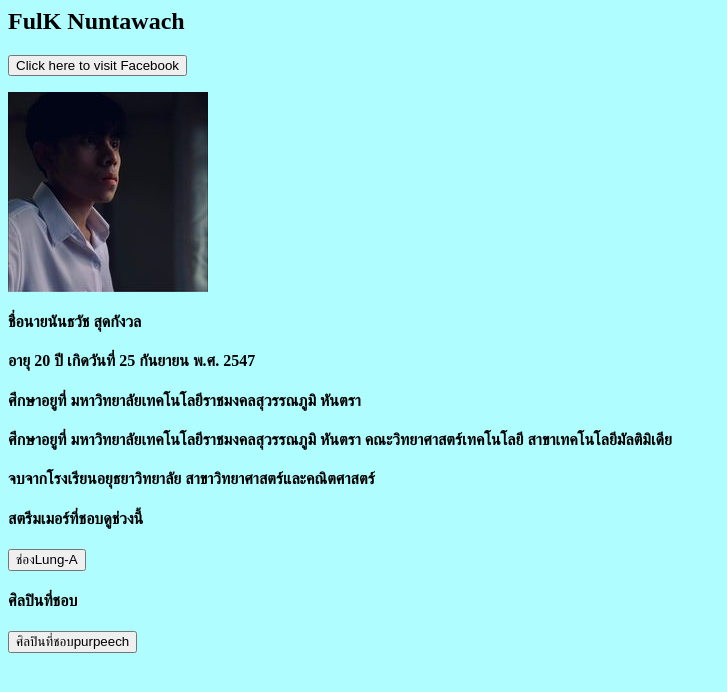
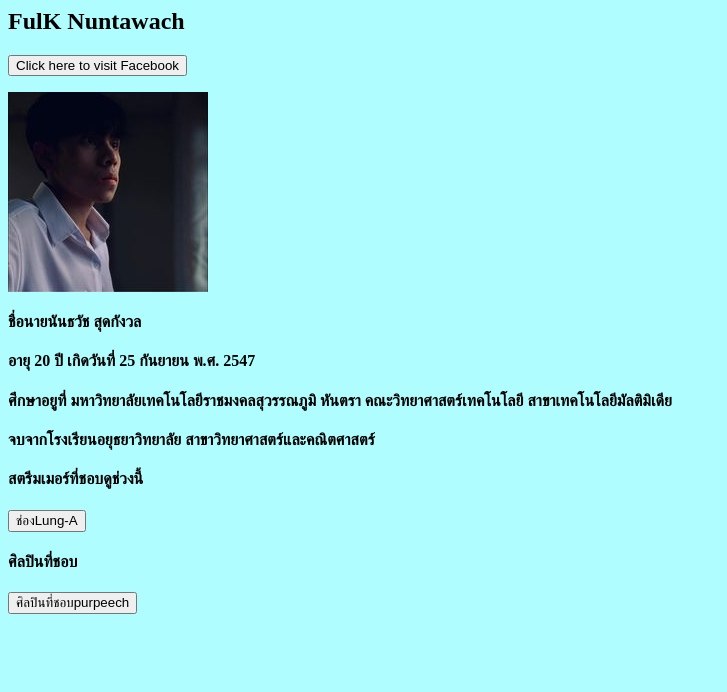
Before and after one commit to FulkFKo/Nuntawach-Sudkongwol2024, a plain HTML site: page index.html in a window 1280 px wide. Shown: the whole page, without its empty margins (0-727 px from the left). Drawn offline with Linux system fonts and the light colour scheme.

Commit message:
Add files via upload

```diff
--- a/index.html
+++ b/index.html
@@ -14,7 +14,6 @@
 <img src="024นันธวัข.jpg" alt="Example Image" style="width:200px; height: auto;">
 <h4>ชื่อนายนันธวัช สุดกังวล </h4>
 <h4>อายุ 20 ปี เกิดวันที่ 25 กันยายน พ.ศ. 2547 </h4>
-<h4>ศึกษาอยูที่ มหาวิทยาลัยเทคโนโลยีราชมงคลสุวรรณภูมิ หันตรา </h4>
 <h4>ศึกษาอยูที่ มหาวิทยาลัยเทคโนโลยีราชมงคลสุวรรณภูมิ หันตรา คณะวิทยาศาสตร์เทคโนโลยี สาขาเทคโนโลยีมัลติมิเดีย</h4>
 <h4>จบจากโรงเรียนอยุธยาวิทยาลัย สาขาวิทยาศาสตร์และคณิตศาสตร์</h4>
 <h4>สตรีมเมอร์ที่ชอบดูช่วงนี้ </h4>
```
